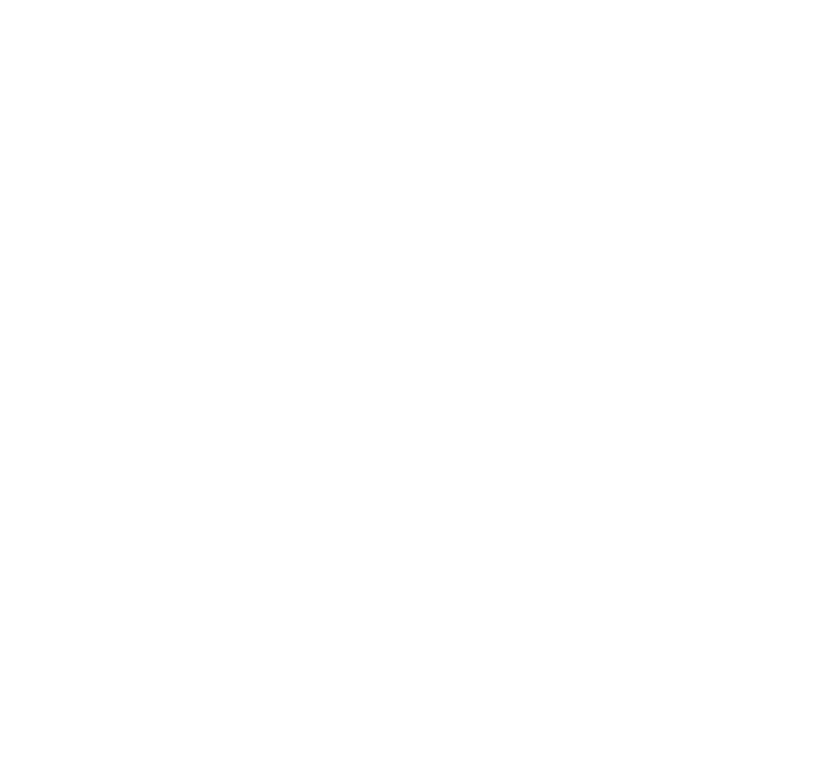
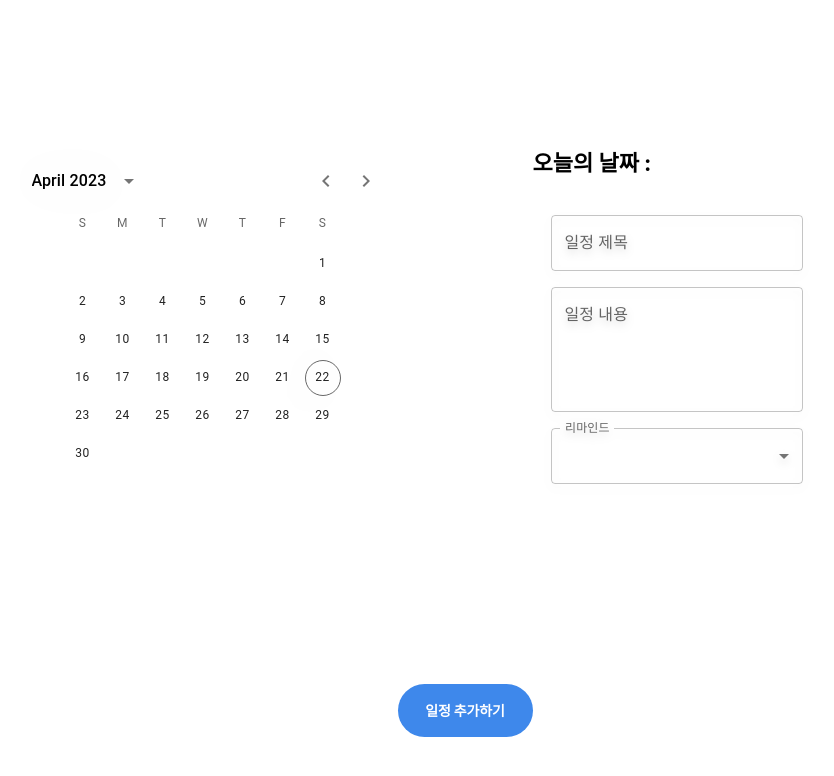
Before and after one commit to cloud-club/schedule-front, a React (Create React App) app: page /register in a window 1280 px wide. Before the commit this address had no page. Shown: the top 776 px of the page, without its empty margins (190-1024 px from the left). Built offline with nearby package versions, Linux system fonts and the light colour scheme.

Commit message:
design : 일정 등록페이지 퍼블리싱

```diff
--- a/package.json
+++ b/package.json
@@ -3,6 +3,8 @@
     "@emotion/react": "^11.10.6",
     "@emotion/styled": "^11.10.6",
     "@mui/material": "^5.12.1",
+    "@mui/styled-engine-sc": "^5.12.0",
+    "@mui/x-date-pickers": "^6.2.1",
     "@testing-library/jest-dom": "^5.16.5",
     "@testing-library/react": "^13.4.0",
     "@testing-library/user-event": "^13.5.0",
@@ -10,10 +12,12 @@
     "@types/node": "^16.18.24",
     "@types/react": "^18.0.38",
     "@types/react-dom": "^18.0.11",
+    "dayjs": "^1.11.7",
     "react": "^18.2.0",
     "react-dom": "^18.2.0",
     "react-router-dom": "^6.10.0",
     "react-scripts": "5.0.1",
+    "styled-components": "^5.3.9",
     "typescript": "^4.9.5",
     "web-vitals": "^2.1.4"
   },
--- a/src/App.tsx
+++ b/src/App.tsx
@@ -1,14 +1,14 @@
 import React from "react";
 import { BrowserRouter as Router, Route, Routes } from "react-router-dom";
-import HelloPage from "./page/HelloPage";
 import MainPage from "./page/MainPage";
+import Register from "./page/Register";
 
 function App() {
   return (
     <Router>
       <Routes>
-        <Route path="/hello" element={<HelloPage />} />
         <Route path="/main" element={<MainPage />} />
+        <Route path="/register" element={<Register />} />
       </Routes>
     </Router>
   );
--- a/src/page/HelloPage.tsx
+++ /dev/null
@@ -1,7 +0,0 @@
-import React from "react";
-
-const HelloPage = () => {
-  return <div>임시페이지에염</div>;
-};
-
-export default HelloPage;
--- /dev/null
+++ b/src/page/Register.tsx
@@ -0,0 +1,178 @@
+import React from "react";
+import { Box, Button, styled, Container } from "@mui/material";
+import { LocalizationProvider } from "@mui/x-date-pickers/LocalizationProvider";
+import { AdapterDayjs } from "@mui/x-date-pickers/AdapterDayjs";
+import { DateCalendar } from "@mui/x-date-pickers/DateCalendar";
+import TextField from "@mui/material/TextField";
+import MenuItem from "@mui/material/MenuItem";
+
+const currencies = [
+  {
+    value: "1day",
+    label: "1일 전",
+  },
+  {
+    value: "3day",
+    label: "3일 전",
+  },
+  {
+    value: "5day",
+    label: "5일 전",
+  },
+  {
+    value: "7day",
+    label: "7일 전",
+  },
+];
+
+const Register = () => {
+  return (
+    <Container1>
+      <Box1>
+        <img></img>
+        {/* <TextView>주시면 알아서 바꿀것</TextView> */}
+      </Box1>
+      <Box11>
+        <LocalizationProvider dateAdapter={AdapterDayjs}>
+          <DateCalendar1 />
+        </LocalizationProvider>
+        <Button1>일정 추가하기</Button1>
+        <Box22>
+          <Text1>오늘의 날짜 :</Text1>
+          <BoxForm
+            component="form"
+            sx={{
+              "& .MuiTextField-root": { m: 1, width: "25ch" },
+            }}
+          >
+            <TextField
+              id="standard-basic"
+              label="일정 제목"
+              variant="outlined"
+            />
+            <TextField2
+              id="outlined-multiline-static"
+              label="일정 내용"
+              multiline
+              rows={4}
+            />
+            <TextField
+              id="outlined-select-currency"
+              select
+              label="리마인드"
+              defaultValue="3일전"
+            >
+              {currencies.map((option) => (
+                <MenuItem key={option.value} value={option.value}>
+                  {option.label}
+                </MenuItem>
+              ))}
+            </TextField>
+          </BoxForm>
+        </Box22>
+      </Box11>
+      <Box3>{/* <Button1>일정 추가하기</Button1> */}</Box3>
+    </Container1>
+  );
+};
+
+export default Register;
+
+const Container1 = styled(Container)`
+  display: flex;
+  margin: 0 auto;
+  justify-content: center;
+  align-items: center;
+  margin-top: 150px;
+`;
+const DateCalendar1 = styled(DateCalendar)`
+  width: 390px;
+  height: 495px;
+  left: 200px;
+  top: 139px;
+  filter: drop-shadow(0px 0px 20px rgba(0, 0, 0, 0.08));
+  border-radius: 20px;
+`;
+// const TextView = styled(Box)``;
+const Text1 = styled(Box)`
+  width: 340px;
+  height: 27px;
+  left: 732px;
+  top: 180px;
+  font-family: "Inter";
+  font-style: normal;
+  font-weight: 700;
+  font-size: 22px;
+  line-height: 27px;
+  color: #000000;
+  margin-bottom: 20px;
+`;
+const BoxForm = styled(Box)`
+  height: 360px;
+  width: 340px;
+  left: 732px;
+  top: 240px;
+  border-radius: 0px;
+  filter: drop-shadow(0px 4px 4px rgba(0, 0, 0, 0.25));
+  border-radius: 8px;
+  padding: 10px;
+`;
+const Box1 = styled(Box)``;
+const Box11 = styled(Box)`
+  display: flex;
+  flex-direction: row;
+`;
+const Box22 = styled(Box)`
+  display: flex;
+  flex-direction: column;
+`;
+const Box3 = styled(Box)`
+  display: flex;
+  flex-direction: column;
+`;
+const Button1 = styled(Button)`
+  /* top: 634px;
+  background: #3e88eb;
+  border-radius: 100px;
+  color: #fff;
+  display: flex;
+  justify-content: center;
+  align-items: center;
+  padding: 8px 20px;
+  gap: 10px;
+  margin-top: 550px;
+  position: static;
+  width: 205px;
+  height: 653px;
+  left: 573px;
+  top: 634px;
+  width: 83px;
+  height: 20px; */
+  display: flex;
+  flex-direction: row;
+  justify-content: center;
+  align-items: center;
+  padding: 8px 20px;
+  gap: 10px;
+  margin-top: -100px;
+  width: 135px;
+  height: 53px;
+  top: 634px;
+  background: #3e88eb;
+  color: white;
+  border-radius: 100px;
+  font-family: "Inter";
+  font-style: normal;
+  font-weight: 700;
+  font-size: 14px;
+  line-height: 20px;
+  /* identical to box height, or 143% */
+
+  letter-spacing: -0.01em;
+
+  color: #ffffff;
+`;
+
+const TextField2 = styled(TextField)`
+  margin-top: 15px;
+`;
```
Also changed, not shown: src/index.tsx (+6 -6 lines), src/page/MainPage.tsx (+0 -55 lines), 1 other file (tests, documents, lock files or other folders).
